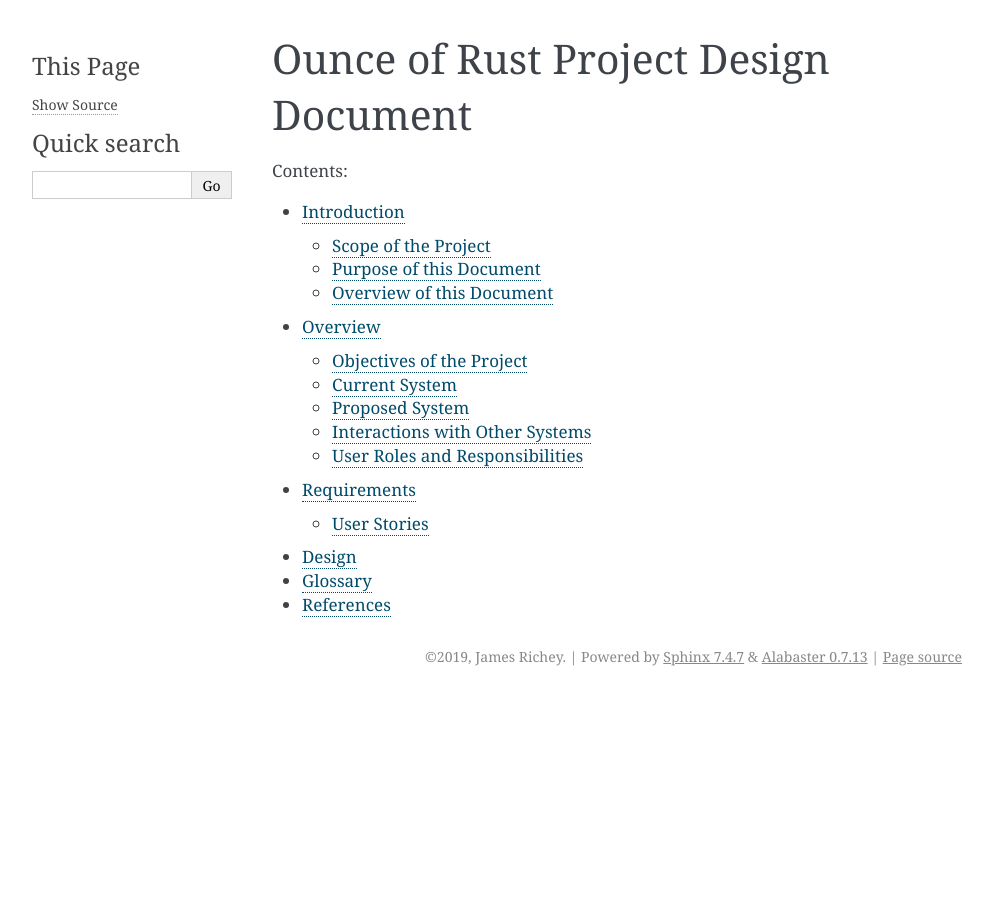
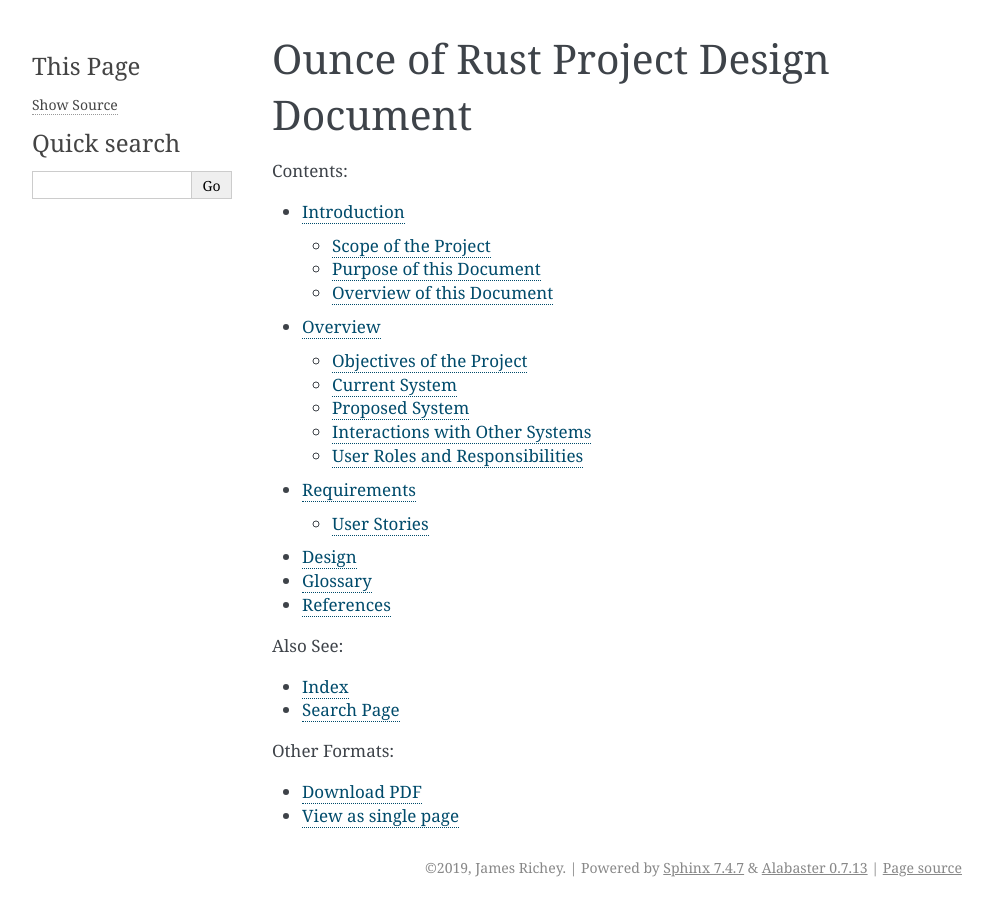
Before and after one commit to j-richey/ounce-of-rust-design-doc, a Sphinx documentation site: the page built from source/index.rst, in a window 1280 px wide. Shown: the whole page, without its empty margins (148-1141 px from the left). Built offline with Sphinx 7.4.7, drawn with Linux system fonts in a browser that asks for light colours.

Commit message:
Working on the document's configuration file.
This includes ensuring HTML, single page HTML, and PDF targets are correctly
generated.

```diff
--- a/source/conf.py
+++ b/source/conf.py
@@ -3,17 +3,6 @@
 # This file only contains a selection of the most common options. For a full
 # list see the documentation:
 # https://www.sphinx-doc.org/en/master/usage/configuration.html
-
-# -- Path setup --------------------------------------------------------------
-
-# If extensions (or modules to document with autodoc) are in another directory,
-# add these directories to sys.path here. If the directory is relative to the
-# documentation root, use os.path.abspath to make it absolute, like shown here.
-#
-# import os
-# import sys
-# sys.path.insert(0, os.path.abspath('.'))
-
 
 # -- Project information -----------------------------------------------------
 
@@ -26,6 +15,8 @@
 
 
 # -- General configuration ---------------------------------------------------
+
+master_doc = 'index'
 
 # Add any Sphinx extension module names here, as strings. They can be
 # extensions coming with Sphinx (named 'sphinx.ext.*') or your custom
@@ -41,15 +32,42 @@
 # This pattern also affects html_static_path and html_extra_path.
 exclude_patterns = []
 
+nitpicky = True
+
+numfig = True
+
 
 # -- Options for HTML output -------------------------------------------------
+
+html_title = project + " Rev. " + release
 
 # The theme to use for HTML and HTML Help pages.  See the documentation for
 # a list of builtin themes.
 #
 html_theme = 'alabaster'
 
+# For alabaster optoins see https://alabaster.readthedocs.io/en/latest/customization.html
+
+
 # Add any paths that contain custom static files (such as style sheets) here,
 # relative to this directory. They are copied after the builtin static files,
 # so a file named "default.css" will overwrite the builtin "default.css".
 html_static_path = ['_static']
+
+
+# -- Options for LaTeX output -------------------------------------------------
+
+latex_documents = [(
+    master_doc,                         # startdocname
+    # targetname, e.g. the name of the PDF file.
+    project.lower().replace(' ', '_') + '.tex',
+    project,                            # title
+    author,                             # author
+    'manual',                           # documentclass
+    True)]                              # toctree_only
+
+latex_show_urls = 'footnote'
+
+latex_elements = {
+    'releasename': 'Rev.',
+}
--- a/source/index.rst
+++ b/source/index.rst
@@ -2,19 +2,26 @@
 Ounce of Rust Project Design Document
 #####################################
 
-.. toctree::
-   :maxdepth: 2
-   :caption: Contents:
+..  toctree::
+    :maxdepth: 2
+    :caption: Contents:
 
-   introduction
-   overview/index
-   requirements/index
-   design/index
-   glossary
-   references
+    introduction
+    overview/index
+    requirements/index
+    design/index
+    glossary
+    references
 
 
-.. TODO: Web only:
-   download PDF
-   * :ref:`genindex`
-   * :ref:`search`
+..  only:: builder_html and (not singlehtml)
+
+    Also See:
+
+    * :ref:`genindex`
+    * :ref:`search`
+
+    Other Formats:
+
+    * `Download PDF <ounce_of_rust_project_design_document.pdf>`__
+    * `View as single page <singlepage.html>`__
```
Also changed, not shown: source/references.rst (+7 -4 lines), 1 other file.
